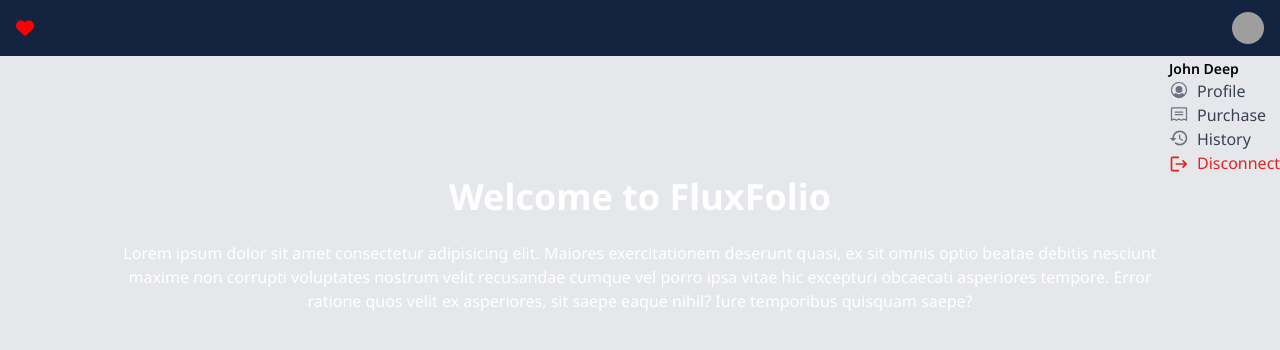
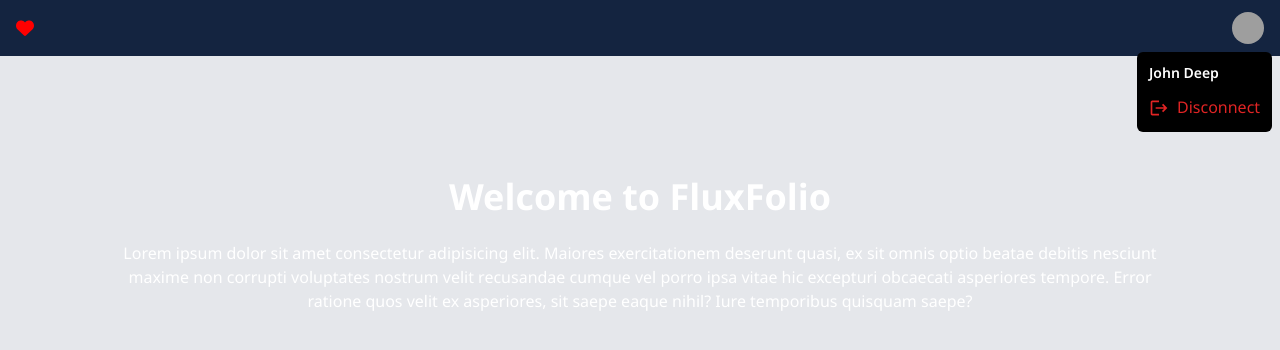
Before and after one commit to farmconom/snapbase-frontend, a React (Vite) app: page / in a window 1280 px wide. Both pictures are taken after a click on the button 1248 px from the left and 28 px from the top of the page. Shown: the top 350 px of the page. Built offline with nearby package versions, Linux system fonts and the light colour scheme; grey boxes are pictures that could not be loaded.

Commit message:
add eslint

```diff
--- a/src/component/navbar/SignOutModal.tsx
+++ b/src/component/navbar/SignOutModal.tsx
@@ -57,7 +57,7 @@ export default function SignOutModal({ openModal, setOpenModal }: Props) {
 }
 
 const style = {
-  position: 'absolute' as 'absolute',
+  position: 'absolute',
   top: '50%',
   left: '50%',
   transform: 'translate(-50%, -50%)',
--- a/src/layout/Navbar.tsx
+++ b/src/layout/Navbar.tsx
@@ -1,8 +1,7 @@
 import { type FC, useState } from 'react';
 import { useNavigate } from 'react-router-dom';
 import { defaultImages } from '../constant/default-images.ts';
-import { MdHistory, MdLogout } from 'react-icons/md';
-import { PiReceipt, PiUserCircleFill } from 'react-icons/pi';
+import { MdLogout } from 'react-icons/md';
 import SignOutModal from '../component/navbar/SignOutModal.tsx';
 import Logo from '../assets/icon/Logo.tsx';
 import { useDispatch, useSelector } from '../redux/index.ts';
@@ -50,33 +49,15 @@ const AppNavbar: FC = function () {
                     />
                   </div>
                 </MenuButton>
-                <Menu>
-                  <div className="pt-3">
-                    <span className="flex gap-2 items-center text-sm mt-1 font-semibold">
+                <Menu className="bg-black text-white p-3 rounded-md !top-2 !-left-2">
+                  <div>
+                    <span className="flex gap-2 items-center text-sm font-semibold">
                       John Deep
                     </span>
                   </div>
 
                   <MenuItem
-                    className="flex gap-2 text-gray-700 font-normal"
-                    onClick={() => onRedirect('/profile')}>
-                    <PiUserCircleFill className="text-[20px] text-[#6B7280]" />
-                    Profile
-                  </MenuItem>
-                  <MenuItem
-                    className="flex gap-2 text-gray-700 font-normal"
-                    onClick={() => onRedirect('/purchase')}>
-                    <PiReceipt className="text-[20px] text-[#6B7280]" />
-                    Purchase
-                  </MenuItem>
-                  <MenuItem
-                    className="flex gap-2 text-gray-700 font-normal"
-                    onClick={() => onRedirect('/history')}>
-                    <MdHistory className="text-[20px] text-[#6B7280]" />
-                    History
-                  </MenuItem>
-                  <MenuItem
-                    className="text-red-600 gap-2 flex items-center pb-3"
+                    className="text-red-600 hover:text-red-500 transition gap-2 flex items-center cursor-pointer mt-3"
                     onClick={() => setOpenSignOutModal(true)}>
                     <MdLogout className="w-[20px] h-[20px]" />
                     Disconnect
```
Also changed, not shown: package.json (+13 -4 lines), .eslintrc.json, 1 other file (tests, documents, lock files or other folders).
